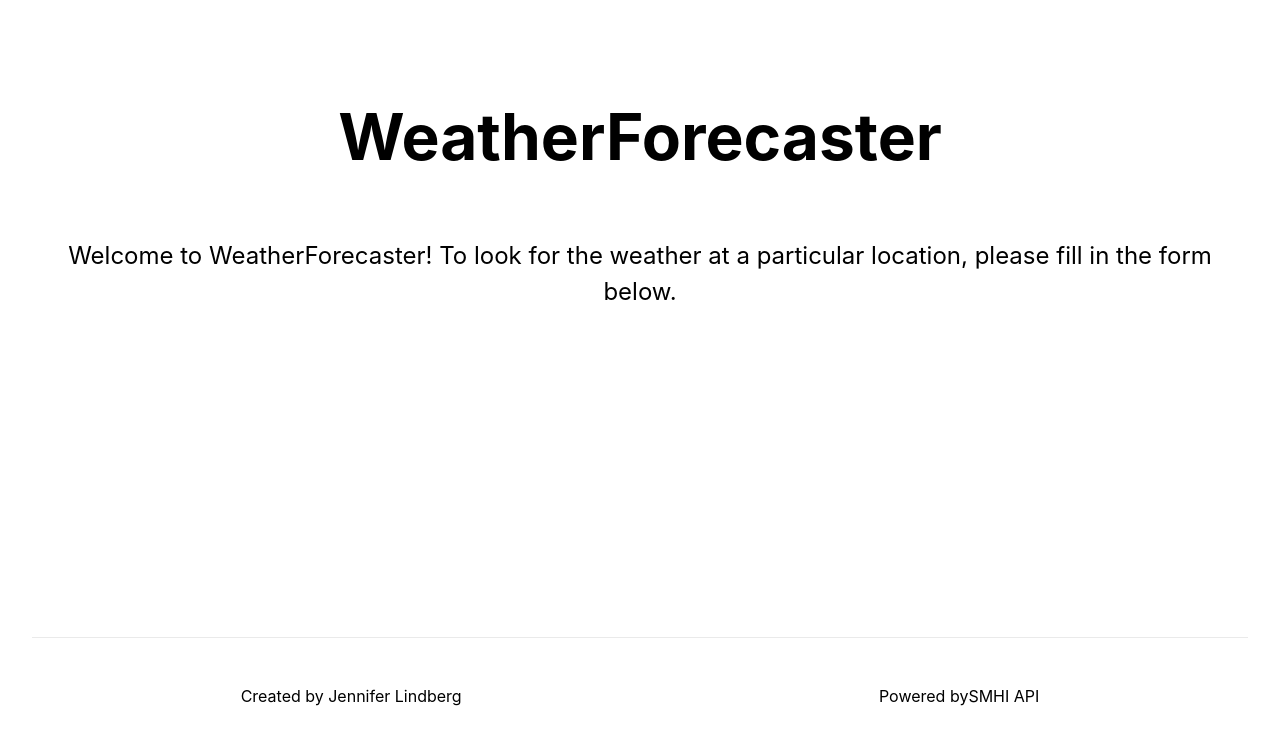
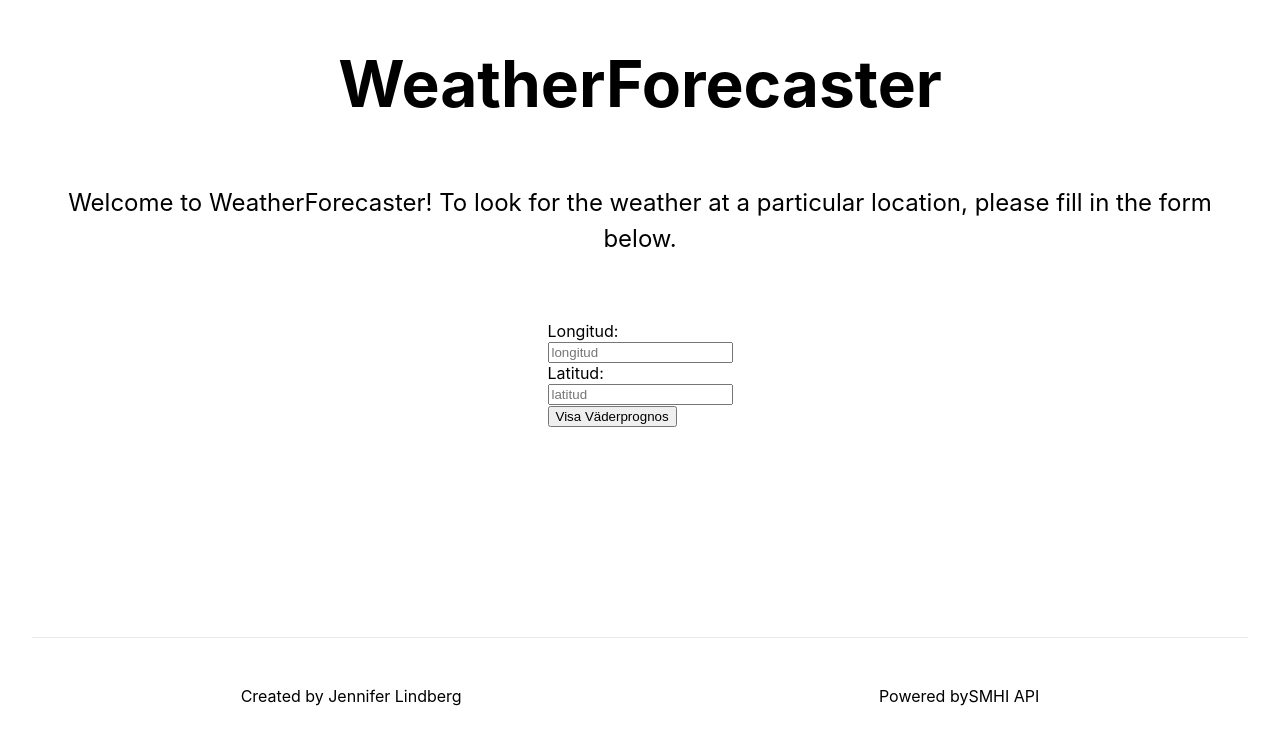
Before and after one commit to jenniferlindberg/weatherForecaster, a Next.js app: page / in a window 1280 px wide. Shown: the part 163-908 px from the top of the page. Built offline with nearby package versions, Linux system fonts and the light colour scheme.

Commit message:
feat: create `ÌnputPresenter` and `InputView` and add basic state management for respective, fixes issue #2 and fixes issue #3

```diff
--- /dev/null
+++ b/components/Form.tsx
@@ -0,0 +1,44 @@
+import type { NextPage } from "next";
+import { FormEvent, useState } from "react";
+
+const Form: NextPage<{
+  handleSubmit: (long: string, lat: string) => void;
+}> = (props) => {
+  const [inputLongitude, setInputLongitude] = useState("");
+  const [inputLatitude, setInputLatitude] = useState("");
+
+  const performSubmit = (e: FormEvent<HTMLFormElement>) => {
+    e.preventDefault();
+    props.handleSubmit(inputLongitude, inputLatitude);
+  };
+
+  return (
+    <div>
+      <form onSubmit={(e) => performSubmit(e)}>
+        <label htmlFor="longitud">Longitud:</label>
+        <br />
+        <input
+          type="text"
+          id="longitud"
+          name="longitud"
+          placeholder="longitud"
+          onChange={(e) => setInputLongitude(e.target.value)}
+        />
+        <br />
+        <label htmlFor="latitud">Latitud:</label>
+        <br />
+        <input
+          type="text"
+          id="latitud"
+          name="latitud"
+          placeholder="latitud"
+          onChange={(e) => setInputLatitude(e.target.value)}
+        />
+        <br />
+        <button type="submit">Visa Väderprognos</button>
+      </form>
+    </div>
+  );
+};
+
+export default Form;
--- /dev/null
+++ b/components/FormPresenter.tsx
@@ -0,0 +1,16 @@
+import type { NextPage } from "next";
+import { useState } from "react";
+import Form from "./Form";
+
+const FormPresenter: NextPage = () => {
+  const [coordinates, setCoordinates] = useState<String[]>([]);
+
+  const handleSubmit = (inputLongitude: string, inputLatitude: string) => {
+    // TODO: insert error handling
+    setCoordinates([inputLongitude, inputLatitude]);
+  };
+
+  return <Form handleSubmit={handleSubmit} />;
+};
+
+export default FormPresenter;
--- a/pages/index.tsx
+++ b/pages/index.tsx
@@ -1,7 +1,8 @@
 import type { NextPage } from "next";
 import Head from "next/head";
-import Image from "next/image";
 import styles from "../styles/Home.module.css";
+
+import FormPresenter from "../components/FormPresenter";
 
 const Home: NextPage = () => {
   return (
@@ -19,6 +20,8 @@ const Home: NextPage = () => {
           Welcome to WeatherForecaster! To look for the weather at a particular
           location, please fill in the form below.
         </p>
+
+        <FormPresenter />
       </main>
 
       <footer className={styles.footer}>
```
